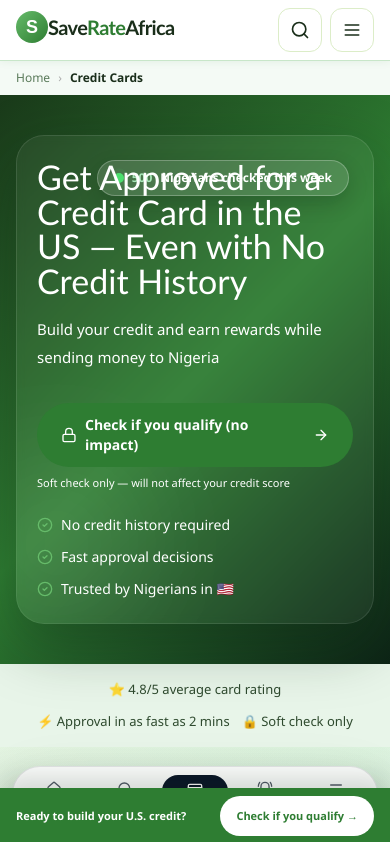
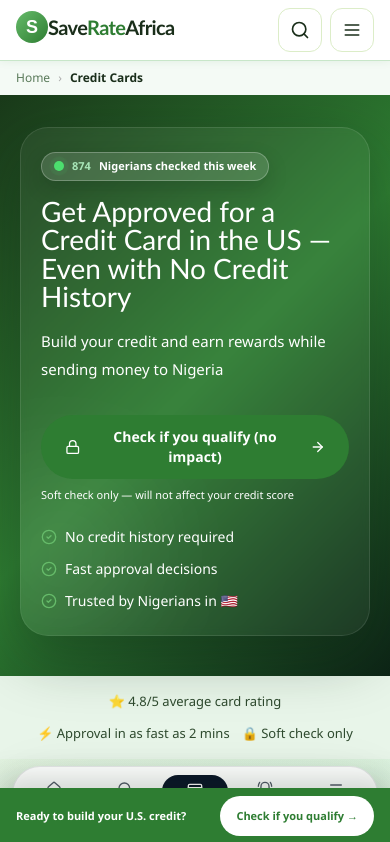
Before and after one commit to Chinenyeonukogu/SaveRateAfrica, a Next.js app: page /credit-cards in a window 390 px wide. Shown: the top 842 px of the page. Built offline with nearby package versions, Linux system fonts and the light colour scheme.

Commit message:
Refine build credit hero behavior

```diff
--- a/app/credit-cards/page.tsx
+++ b/app/credit-cards/page.tsx
@@ -49,7 +49,7 @@ const featuredCreditCards = [
     stars: "★★★★★",
     subtitle: "Secured Visa",
     topPick: true,
-    url: offerMap.chime.url,
+    url: "https://www.chime.com/credit-builder-account/",
     wordmark: "CHIME"
   },
   {
@@ -70,7 +70,7 @@ const featuredCreditCards = [
     stars: "★★★★½",
     subtitle: "Secured Card",
     topPick: false,
-    url: offerMap.discover.url,
+    url: "https://www.discover.com/credit-cards/secured/",
     wordmark: "DISCOVER"
   },
   {
@@ -91,7 +91,7 @@ const featuredCreditCards = [
     stars: "★★★★½",
     subtitle: "Secured",
     topPick: false,
-    url: offerMap["capital-one"].url,
+    url: "https://www.capitalone.com/credit-cards/secured-mastercard/",
     wordmark: "CAPITAL ONE"
   },
   {
@@ -112,7 +112,7 @@ const featuredCreditCards = [
     stars: "★★★★½",
     subtitle: "Visa",
     topPick: false,
-    url: offerMap.petal.url,
+    url: "https://www.petalcard.com/products/petal-2",
     wordmark: "PETAL 2"
   }
 ] as const;
@@ -169,13 +169,13 @@ export default function CreditCardsPage() {
 
       <main className="overflow-x-hidden pb-28 min-[600px]:pb-16">
         <section className="bg-[linear-gradient(135deg,#1a3a1a_0%,#2e7d32_50%,#0d2416_100%)]">
-          <div className="mx-auto max-w-[1200px] px-4 py-10 min-[600px]:px-6 min-[600px]:py-14 lg:px-10 lg:py-16">
+          <div className="mx-auto max-w-[1200px] px-5 pb-10 pt-8 min-[600px]:px-6 min-[600px]:py-14 lg:px-10 lg:py-16">
             <div className="relative overflow-hidden rounded-[28px] border border-white/10 bg-white/5 px-5 py-6 text-white shadow-[0_20px_60px_rgba(15,36,20,0.35)] backdrop-blur-sm min-[600px]:px-8 min-[600px]:py-10 lg:px-12 lg:py-12">
               <div className="absolute -left-10 bottom-0 h-40 w-40 rounded-full bg-white/10 blur-3xl" />
               <CreditEligibilityCounterBadge />
 
               <div className="relative max-w-3xl">
-                <h1 className="max-w-3xl font-heading text-[34px] leading-[1.02] text-white min-[600px]:text-5xl lg:text-[56px]">
+                <h1 className="max-w-3xl font-heading text-[clamp(28px,7vw,48px)] leading-[1.02] text-white min-[600px]:text-5xl lg:text-[56px]">
                   Get Approved for a Credit Card in the US — Even with No Credit
                   History
                 </h1>
@@ -185,16 +185,16 @@ export default function CreditCardsPage() {
                 </p>
 
                 <div className="mt-8">
-                  <a
+                  <button
                     className="inline-flex min-h-12 items-center gap-2 rounded-full bg-[#2e7d32] px-6 py-3 text-sm font-bold text-white transition hover:bg-[#256a2a]"
-                    href={topPick.url}
-                    rel="noreferrer"
-                    target="_blank"
+                    disabled
+                    style={{ cursor: "default", pointerEvents: "none", opacity: 1 }}
+                    type="button"
                   >
                     <Lock className="h-4 w-4" />
                     Check if you qualify (no impact)
                     <ArrowRight className="h-4 w-4" />
-                  </a>
+                  </button>
                   <p className="mt-2 text-[11px] text-white/74">
                     Soft check only — will not affect your credit score
                   </p>
@@ -319,7 +319,7 @@ export default function CreditCardsPage() {
                     <a
                       className="inline-flex min-h-12 w-full items-center justify-center gap-2 rounded-[8px] bg-[#2e7d32] px-4 py-3 text-sm font-semibold text-white transition hover:bg-[#256a2a]"
                       href={card.url}
-                      rel="noreferrer"
+                      rel="noopener noreferrer"
                       target="_blank"
                     >
                       Check if you qualify
@@ -437,7 +437,7 @@ export default function CreditCardsPage() {
               <a
                 className="inline-flex min-h-12 items-center justify-center gap-2 rounded-full bg-[#2e7d32] px-6 py-3 text-sm font-bold text-white transition hover:bg-[#256a2a]"
                 href={topPick.url}
-                rel="noreferrer"
+                rel="noopener noreferrer"
                 target="_blank"
               >
                 Check my eligibility
@@ -462,7 +462,7 @@ export default function CreditCardsPage() {
           <a
             className="inline-flex min-h-10 shrink-0 items-center justify-center rounded-full bg-white px-4 text-[11px] font-bold text-[#2e7d32]"
             href={topPick.url}
-            rel="noreferrer"
+            rel="noopener noreferrer"
             target="_blank"
           >
             Check if you qualify →
--- a/components/CreditEligibilityCounterBadge.tsx
+++ b/components/CreditEligibilityCounterBadge.tsx
@@ -1,66 +1,56 @@
 "use client";
 
-import { useEffect, useRef, useState } from "react";
+import { useEffect, useState } from "react";
 
 const NUMBER_POOL = [
   257, 300, 341, 389, 412, 468, 500, 534, 612, 689, 731, 800, 874, 923, 1000,
   1042, 1100
 ] as const;
 
-function randomBetween(min: number, max: number) {
-  return Math.floor(Math.random() * (max - min + 1)) + min;
-}
+function getWeekNumber(date: Date) {
+  const d = new Date(date);
+  d.setHours(0, 0, 0, 0);
+  d.setDate(d.getDate() + 4 - (d.getDay() || 7));
+  const yearStart = new Date(d.getFullYear(), 0, 1);
 
-function pickNextNumber(currentCount: number) {
-  const availableNumbers = NUMBER_POOL.filter((number) => number !== currentCount);
-  return availableNumbers[randomBetween(0, availableNumbers.length - 1)];
+  return Math.ceil((((d.getTime() - yearStart.getTime()) / 86400000) + 1) / 7);
 }
 
 export function CreditEligibilityCounterBadge() {
-  const [count, setCount] = useState<(typeof NUMBER_POOL)[number]>(NUMBER_POOL[0]);
-  const [isFading, setIsFading] = useState(false);
-  const intervalTimeoutRef = useRef<number | null>(null);
-  const fadeTimeoutRef = useRef<number | null>(null);
+  const [count, setCount] = useState<string>(String(NUMBER_POOL[0]));
 
   useEffect(() => {
-    function clearTimers() {
-      if (intervalTimeoutRef.current !== null) {
-        window.clearTimeout(intervalTimeoutRef.current);
-        intervalTimeoutRef.current = null;
-      }
+    const weekKey = `${new Date().getFullYear()}-${getWeekNumber(new Date())}`;
+    const storedWeek = window.localStorage.getItem("sra_fomo_week");
+    const storedNumber = window.localStorage.getItem("sra_fomo_number");
 
-      if (fadeTimeoutRef.current !== null) {
-        window.clearTimeout(fadeTimeoutRef.current);
-        fadeTimeoutRef.current = null;
-      }
+    let display = storedNumber;
+
+    if (storedWeek !== weekKey || !storedNumber) {
+      let next: number;
+
+      do {
+        next = NUMBER_POOL[Math.floor(Math.random() * NUMBER_POOL.length)];
+      } while (String(next) === storedNumber);
+
+      window.localStorage.setItem("sra_fomo_number", String(next));
+      window.localStorage.setItem("sra_fomo_week", weekKey);
+      display = String(next);
     }
 
-    function scheduleNextTick() {
-      intervalTimeoutRef.current = window.setTimeout(() => {
-        setIsFading(true);
-
-        fadeTimeoutRef.current = window.setTimeout(() => {
-          setCount((currentCount) => pickNextNumber(currentCount));
-          setIsFading(false);
-          scheduleNextTick();
-        }, 350);
-      }, randomBetween(6000, 12000));
+    if (display) {
+      setCount(display);
     }
-
-    setCount(NUMBER_POOL[randomBetween(0, NUMBER_POOL.length - 1)]);
-    scheduleNextTick();
-
-    return clearTimers;
   }, []);
 
   return (
     <div
-      className="absolute right-6 top-6 inline-flex items-center gap-2 rounded-full px-4 py-2 text-[12px] font-semibold shadow-[0_8px_20px_rgba(8,20,10,0.18)]"
+      className="relative mb-4 inline-flex w-fit items-center gap-2 rounded-full px-3 py-[5px] text-[11px] font-semibold shadow-[0_8px_20px_rgba(8,20,10,0.18)] min-[600px]:mb-5 lg:absolute lg:right-6 lg:top-6 lg:mb-0 lg:px-4 lg:py-2 lg:text-[12px]"
       style={{
         background: "rgba(255,255,255,0.13)",
         border: "1px solid rgba(255,255,255,0.25)",
         color: "#ffffff",
-        opacity: isFading ? 0.2 : 1,
+        opacity: 1,
         transition: "opacity 350ms ease"
       }}
     >
@@ -68,7 +58,9 @@ export function CreditEligibilityCounterBadge() {
         <span className="absolute inset-0 animate-ping rounded-full bg-[#4cdf6e] opacity-75" />
         <span className="relative h-2.5 w-2.5 rounded-full bg-[#4cdf6e]" />
       </span>
-      <span style={{ color: "#a8e6b8" }}>{count}</span>
+      <span id="fomo-count" style={{ color: "#a8e6b8" }}>
+        {count}
+      </span>
       <span>
         Nigerians checked this week
       </span>
```
